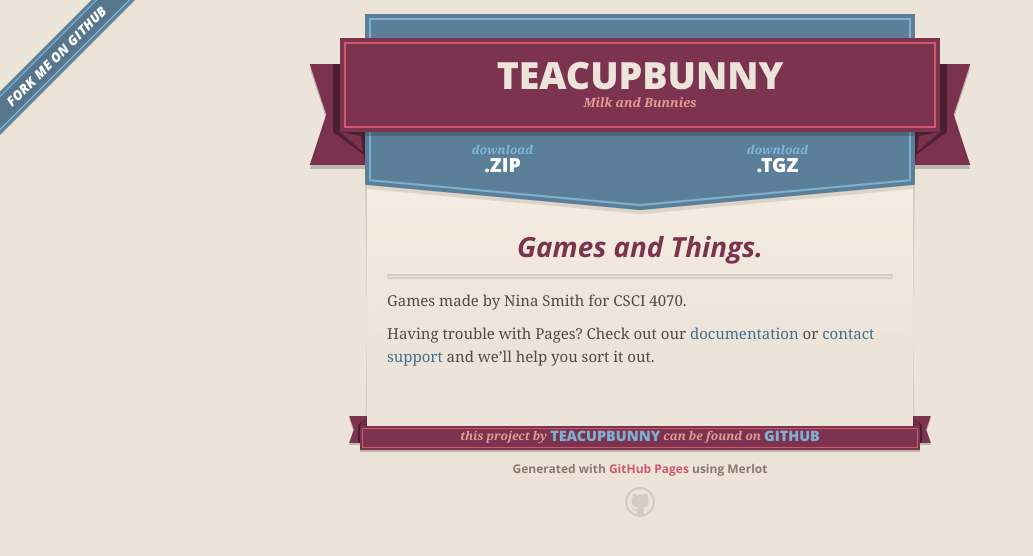
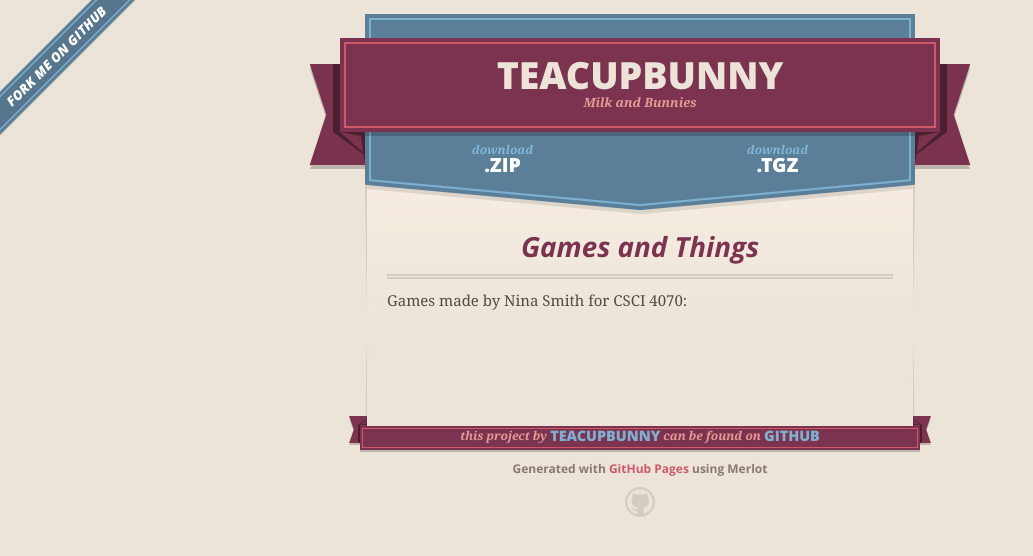
Before and after one commit to NinaSmith/TeacupBunny, a plain HTML site: page index.html in a window 1280 px wide. Shown: the whole page, without its empty margins (0-1033 px from the left). Drawn offline with nearby package versions, Linux system fonts and the light colour scheme.

```diff
--- a/index.html
+++ b/index.html
@@ -47,12 +47,9 @@
 
       <section id="main_content">
         <h3>
-<a id="games-and-things" class="anchor" href="#games-and-things-pages" aria-hidden="true"><span aria-hidden="true" class="octicon octicon-link"></span></a>Games and Things.</h3>
+<a id="games-and-things" class="anchor" href="#games-and-things" aria-hidden="true"><span aria-hidden="true" class="octicon octicon-link"></span></a>Games and Things</h3>
 
-<p>Games made by Nina Smith for CSCI 4070.</p>
-
-
-<p>Having trouble with Pages? Check out our <a href="https://help.github.com/pages">documentation</a> or <a href="https://github.com/contact">contact support</a> and we’ll help you sort it out.</p>
+<p>Games made by Nina Smith for CSCI 4070:</p>
       </section>
 
       <footer>
```
Also changed, not shown: params.json (line endings or trailing spaces).
